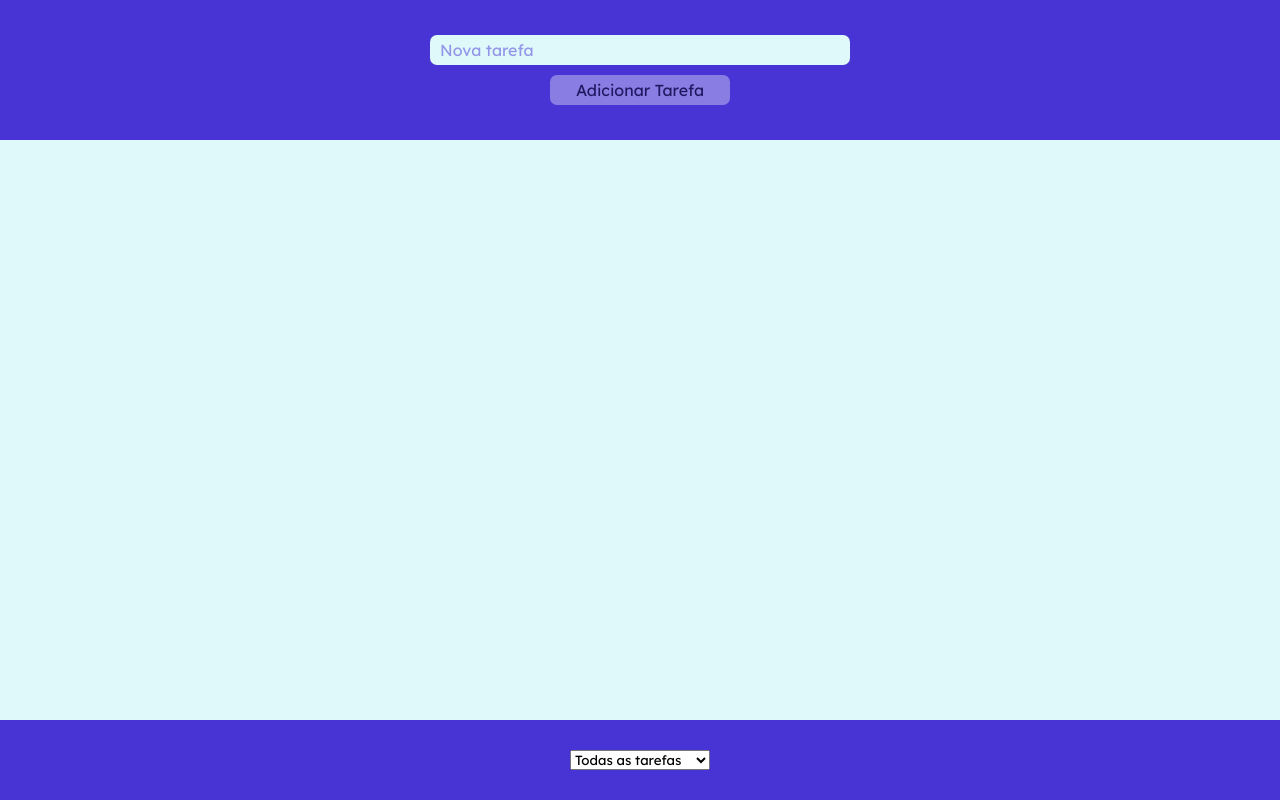
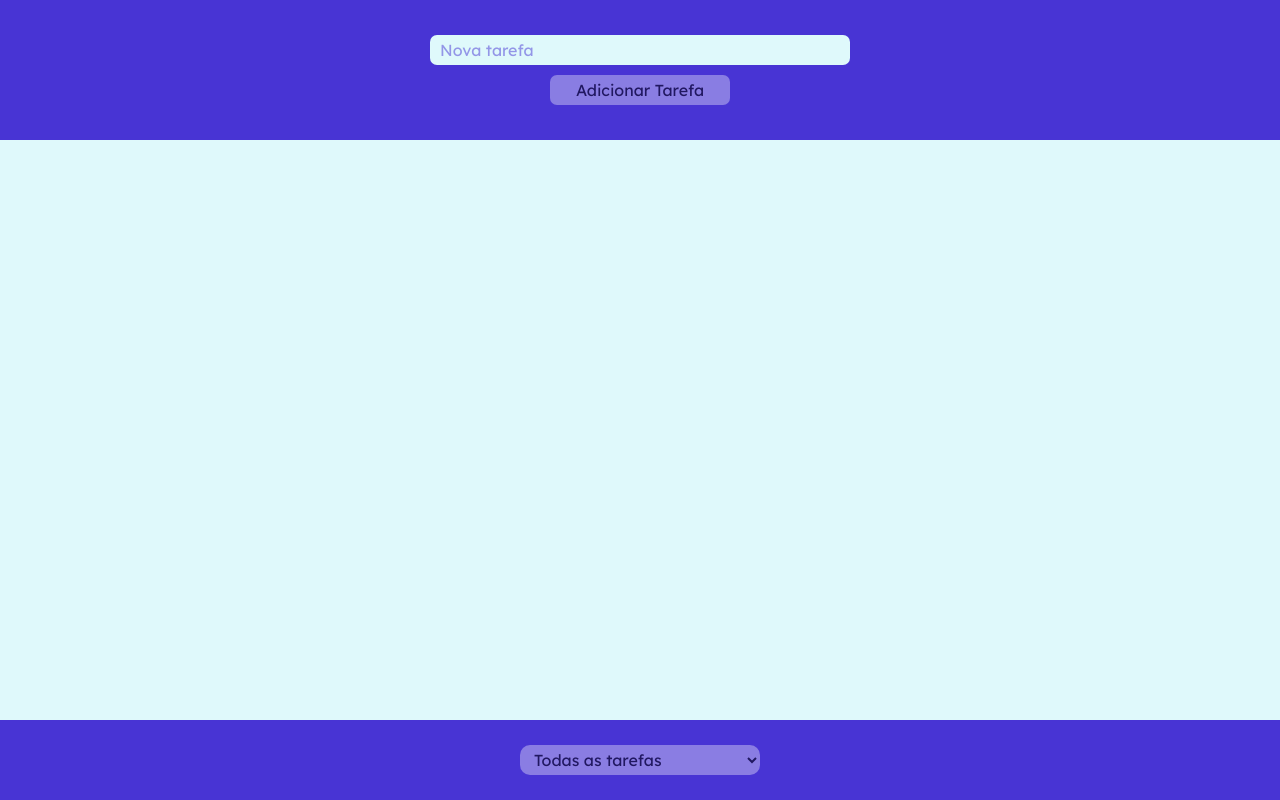
Before and after one commit to renankaic/react-todo-list-udemy, a React (Create React App) app: page / in a window 1280 px wide. Built offline with nearby package versions, Linux system fonts and the light colour scheme.

Commit message:
Feat - Stylizing TodoSelect component

```diff
--- a/src/pages/TodoApp/containers/TodoFilter/components/TodoSelect/TodoSelect.js
+++ b/src/pages/TodoApp/containers/TodoFilter/components/TodoSelect/TodoSelect.js
@@ -1,12 +1,22 @@
 import React from 'react'
+import styles from './TodoSelect.module.css'
 
 function TodoSelect({ value, onOptionChange, options }) {
 
     return(
-        <select value={value} onChange={onOptionChange} >
-            {options.map(option => {
-                return  <option key={option.value} value={option.value}>{option.title}</option>
-            })}
+        <select
+            className={styles.select}
+            value={value}
+            onChange={onOptionChange} >
+                {options.map(option => {
+                    return  (
+                        <option
+                            key={option.value}
+                            value={option.value}>
+                                {option.title}
+                        </option>
+                    )
+                })}
         </select>
     )
 
--- /dev/null
+++ b/src/pages/TodoApp/containers/TodoFilter/components/TodoSelect/TodoSelect.module.css
@@ -0,0 +1,11 @@
+.select {
+    width: 240px;
+    height: 30px;
+    padding-left: 10px;
+    border: none;
+    border-radius: 10px;
+    background-color: #8a7de3;
+    font-size: 16px;
+    color: #211861;
+    cursor: pointer;
+}
```
